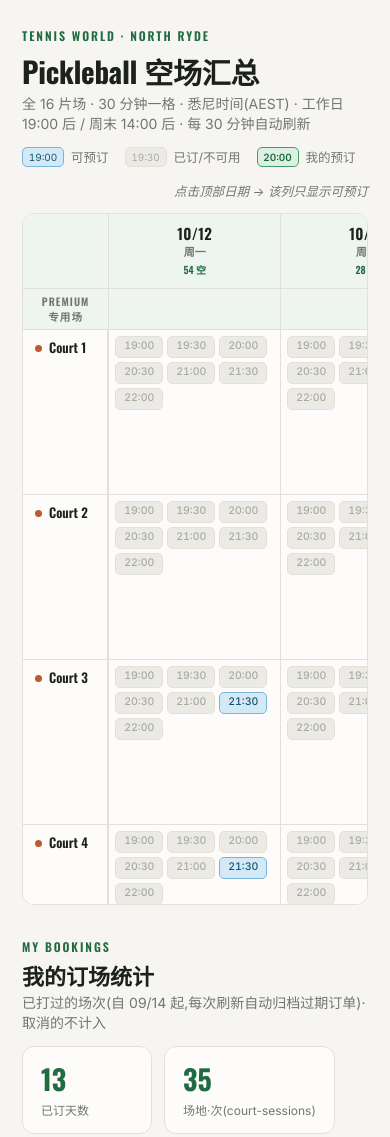
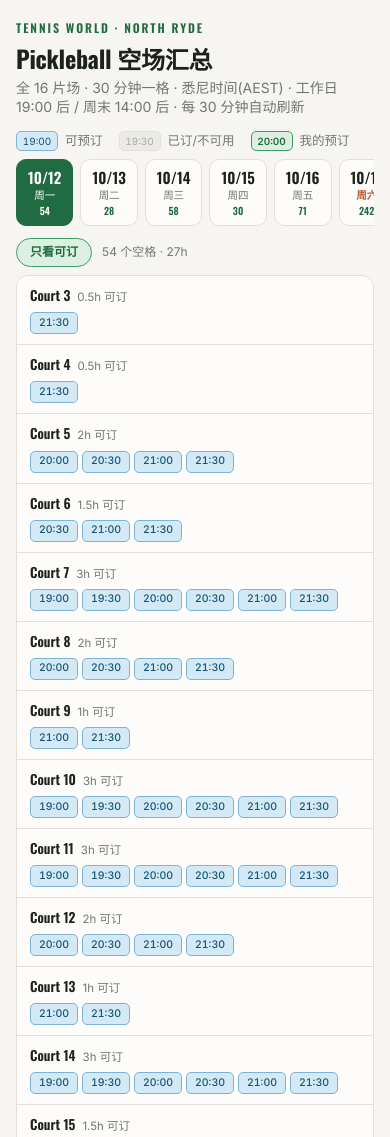
Before and after one commit to 8SeaTATAK/pickleball-tracker, a plain HTML site: page index.html in a window 390 px wide. Shown: the top 1137 px of the page. Drawn offline with nearby package versions, Linux system fonts and the light colour scheme.

Commit message:
Add phone layout and make the page installable to the home screen
The 16x8 grid needs ~1400px, so phones got nothing but horizontal
scrolling. Narrow screens now get a sticky date strip plus one court
per row, defaulting to free slots only.

Also adds a web app manifest, icons and a network-first service worker
so the page can be added to the home screen and still opens without
signal at the courts, plus Open Graph tags for the WeChat share card.

Co-Authored-By: Claude Opus 5 <noreply@anthropic.com>

```diff
--- a/index.html
+++ b/index.html
@@ -4,6 +4,18 @@
 <meta charset="utf-8">
 <meta name="viewport" content="width=device-width, initial-scale=1">
 <title>Ryde Pickleball Openings</title>
+<meta name="description" content="Tennis World North Ryde 全 16 片场 pickleball 空场汇总,每 30 分钟自动刷新。">
+<meta name="theme-color" content="#216b43">
+<meta name="apple-mobile-web-app-capable" content="yes">
+<meta name="apple-mobile-web-app-title" content="Pickleball">
+<link rel="manifest" href="manifest.json">
+<link rel="icon" href="icon-192.png">
+<link rel="apple-touch-icon" href="icon-180.png">
+<meta property="og:type" content="website">
+<meta property="og:title" content="Ryde Pickleball 空场">
+<meta property="og:description" content="Tennis World North Ryde 全 16 片场,每 30 分钟自动刷新">
+<meta property="og:image" content="https://8seatatak.github.io/pickleball-tracker/icon-512.png">
+<meta property="og:url" content="https://8seatatak.github.io/pickleball-tracker/">
 <link rel="preconnect" href="https://fonts.googleapis.com">
 <link rel="preconnect" href="https://fonts.gstatic.com" crossorigin>
 <link rel="stylesheet" href="https://fonts.googleapis.com/css2?family=Oswald:wght@500;600;700&family=Inter:wght@400;500;600&display=swap">
@@ -96,6 +108,43 @@ td.cell.freeonly .chips:empty::after,td.cell.freeonly.empty::after{content:'—'
 footer{margin-top:22px;font-size:12px;color:var(--muted)}
 footer a{color:var(--turf)}
 .loading,.err{padding:40px 0;text-align:center;color:var(--muted)}
+
+/* ---------- phone layout: date strip + one court per row ---------- */
+.m{display:none}
+@media (max-width:760px){
+  .wrap{padding:20px 16px 56px}
+  h1{font-size:24px}
+  .board,.legend .hint{display:none}
+  .m{display:block}
+  .cards{gap:8px}
+  .card{flex:1 1 calc(50% - 4px);min-width:0;padding:10px 12px}
+  .card b{font-size:22px}
+  .stats h2{font-size:19px}
+}
+.mdates{display:flex;gap:7px;overflow-x:auto;padding:4px 0 10px;scrollbar-width:none;
+  position:sticky;top:0;background:var(--paper);z-index:5}
+.mdates::-webkit-scrollbar{display:none}
+.mdate{flex:none;display:flex;flex-direction:column;align-items:center;gap:1px;min-width:56px;
+  border:1px solid var(--line);background:var(--card);border-radius:10px;
+  padding:7px 11px;cursor:pointer;color:inherit;font:inherit}
+.mdate .dd{font-family:Oswald,sans-serif;font-weight:600;font-size:15px;font-variant-numeric:tabular-nums}
+.mdate .dw{font-size:10.5px;color:var(--muted)}
+.mdate .dw.we{color:var(--clay);font-weight:600}
+.mdate .dc{font-size:10px;font-family:Oswald,sans-serif;font-weight:600;color:var(--turf);
+  font-variant-numeric:tabular-nums}
+.mdate.on{background:var(--turf);border-color:var(--turf)}
+.mdate.on .dd,.mdate.on .dw,.mdate.on .dc{color:#fff}
+.mbar{display:flex;align-items:center;gap:10px;margin:2px 0 8px;font-size:12px;color:var(--muted)}
+.mbar button{border:1px solid var(--line);background:var(--card);color:var(--muted);
+  border-radius:999px;padding:5px 13px;font:inherit;font-size:12px;cursor:pointer}
+.mbar button.on{background:var(--mine-bg);border-color:var(--mine-br);color:var(--mine-tx);font-weight:600}
+.mlist{border:1px solid var(--line);border-radius:12px;background:var(--card);overflow:hidden}
+.mrow{padding:10px 13px;border-bottom:1px solid var(--line)}
+.mrow:last-child{border-bottom:0}
+.mct{font-family:Oswald,sans-serif;font-weight:600;font-size:13.5px;margin-bottom:7px}
+.mct em{font-style:normal;font-family:Inter,sans-serif;font-weight:400;font-size:11.5px;
+  color:var(--muted);margin-left:7px}
+.mempty{padding:26px 0;text-align:center;color:var(--muted);font-size:13px}
 </style>
 </head>
 <body>
@@ -110,6 +159,7 @@ footer a{color:var(--turf)}
     <span class="hint">点击顶部日期 → 该列只显示可预订</span>
   </div>
   <div id="board" class="board"><div class="loading">加载中…</div></div>
+  <div id="m" class="m"><div class="loading">加载中…</div></div>
   <section class="stats" id="stats"></section>
   <footer id="footer"></footer>
 </div>
@@ -219,6 +269,7 @@ function render(DATA, MINE, generatedAt){
   });
   h+='</tbody></table>';
   board.innerHTML=h;
+  renderMobile(DATA, MINE, meta);
 
   document.querySelectorAll('.datebtn').forEach(btn=>{
     btn.addEventListener('click',()=>{
@@ -238,6 +289,51 @@ function render(DATA, MINE, generatedAt){
   footer.innerHTML = `快照:${stamp}(悉尼时间)· 每 30 分钟自动刷新 · 来源 <a href="https://www.tennisworldonline.com.au/bookacourt/">tennisworldonline.com.au</a> · 空场实时变动,预订前请再确认。`;
 }
 
+// Phone view: the 16x8 grid needs ~1400px, so narrow screens get a date strip
+// plus one court per row instead. Same data, same render pass.
+const MSTATE={i:0,freeOnly:true};
+
+function renderMobile(DATA, MINE, meta){
+  const host=document.getElementById('m');
+  if(!meta.length){host.innerHTML='<div class="mempty">暂无数据</div>';return;}
+  if(MSTATE.i>=meta.length) MSTATE.i=0;
+  const m=meta[MSTATE.i];
+
+  const strip=meta.map((x,i)=>`<button class="mdate${i===MSTATE.i?' on':''}" data-i="${i}">
+      <span class="dd">${x.mo}/${x.da}</span>
+      <span class="dw${x.weekend?' we':''}">${DOWCN[x.dow]}</span>
+      <span class="dc">${x.total}</span></button>`).join('');
+
+  const rows=COURTS.map(c=>{
+    const free=new Set(DATA[m.date][c.k]||[]);
+    const mineSet=new Set(((MINE[m.date]||{})[c.k])||[]);
+    if(MSTATE.freeOnly && !free.size && !mineSet.size) return '';
+    const chips=m.slots.map(t=>{
+      const cls=mineSet.has(t)?'mine':(free.has(t)?'free':'un');
+      if(MSTATE.freeOnly && cls==='un') return '';
+      return `<span class="chip ${cls}">${t}</span>`;
+    }).join('');
+    const tag=free.size?`${free.size*0.5}h 可订`:(mineSet.size?'我的预订':'已满');
+    return `<div class="mrow"><div class="mct"><span class="dot ${c.t}"></span>${c.n}<em>${tag}</em></div>
+      <div class="chips">${chips}</div></div>`;
+  }).join('');
+
+  host.innerHTML=`<div class="mdates">${strip}</div>
+    <div class="mbar"><button id="mOnly" class="${MSTATE.freeOnly?'on':''}">只看可订</button>
+      <span>${m.total} 个空格 · ${m.total*0.5}h</span></div>
+    <div class="mlist">${rows||'<div class="mempty">这天没有空场</div>'}</div>`;
+
+  host.querySelectorAll('.mdate').forEach(b=>b.addEventListener('click',()=>{
+    MSTATE.i=+b.dataset.i; renderMobile(DATA,MINE,meta);
+  }));
+  document.getElementById('mOnly').addEventListener('click',()=>{
+    MSTATE.freeOnly=!MSTATE.freeOnly; renderMobile(DATA,MINE,meta);
+  });
+}
+
+// Lets the page be added to the home screen and still open without signal.
+if('serviceWorker' in navigator) navigator.serviceWorker.register('sw.js').catch(()=>{});
+
 load().catch(e=>{
   document.getElementById('board').innerHTML = `<div class="err">数据加载失败:${e.message}</div>`;
 });
```
Also changed, not shown: sw.js (added, +32 -0 lines), icon-180.png (added), icon-192.png (added), icon-512.png (added), manifest.json (added).
